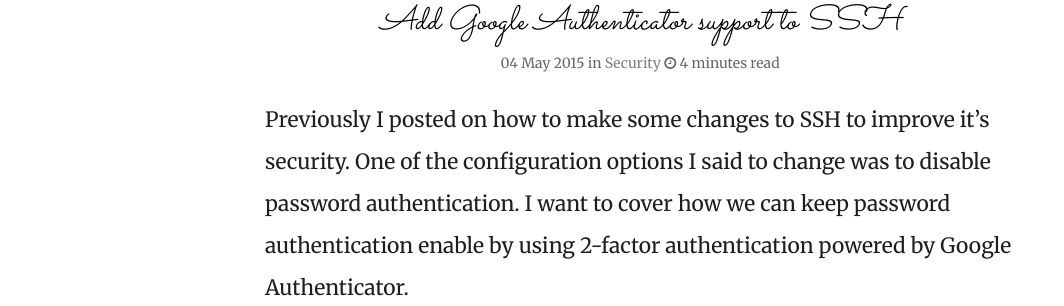
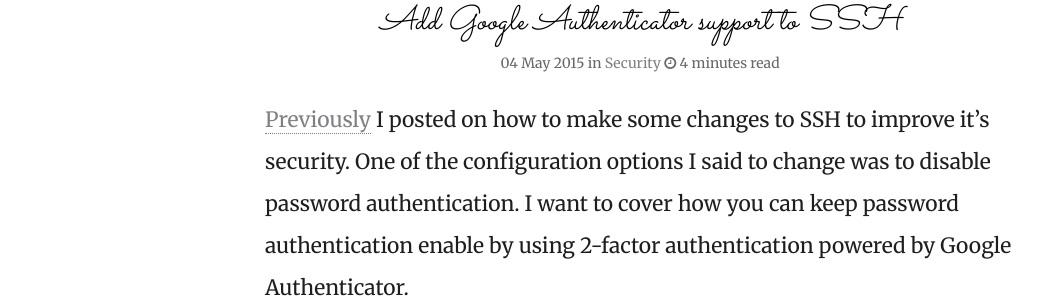
Before and after one commit to dodwmd/dodwmd.github.io, a Jekyll site: the page built from _posts/2015-05-04-google-authenticator.markdown, in a window 1280 px wide and 900 px high, scrolled down 633 px. Shown: the part 154-460 px from the top of the window, without its empty margins (0-1064 px from the left). Built offline with Jekyll 4.4.1, drawn with Linux system fonts in a browser that asks for light colours; nearby versions of some CDN libraries; some of the changed text lies outside the part shown.

Commit message:
link to previous ssh post

```diff
--- a/_posts/2015-05-04-google-authenticator.markdown
+++ b/_posts/2015-05-04-google-authenticator.markdown
@@ -11,7 +11,7 @@
 comments: false
 mathjax:
 ---
-Previously I posted on how to make some changes to SSH to improve it's security. One of the configuration options I said to change was to disable password authentication. I want to cover how we can keep password authentication enable by using 2-factor authentication powered by Google Authenticator.
+[Previously](http://dodwell.us/security/ssh-setup/) I posted on how to make some changes to SSH to improve it's security. One of the configuration options I said to change was to disable password authentication. I want to cover how you can keep password authentication enable by using 2-factor authentication powered by Google Authenticator.
 
 ### what is it?
 
@@ -103,6 +103,12 @@
 ChallengeResponseAuthentication yes
 {% endhighlight %}
 
+If you followed my [previous post](https://dodwell.us/security/ssh-setup/), you will also need to update 'PasswordAuthentication' from 'no' to 'yes'.
+
+{% highlight bash %}
+PasswordAuthentication yes
+{% endhighlight %}
+
 Finally, restart the SSH server so your changes will take effect:
 
 {% highlight bash %}
```
